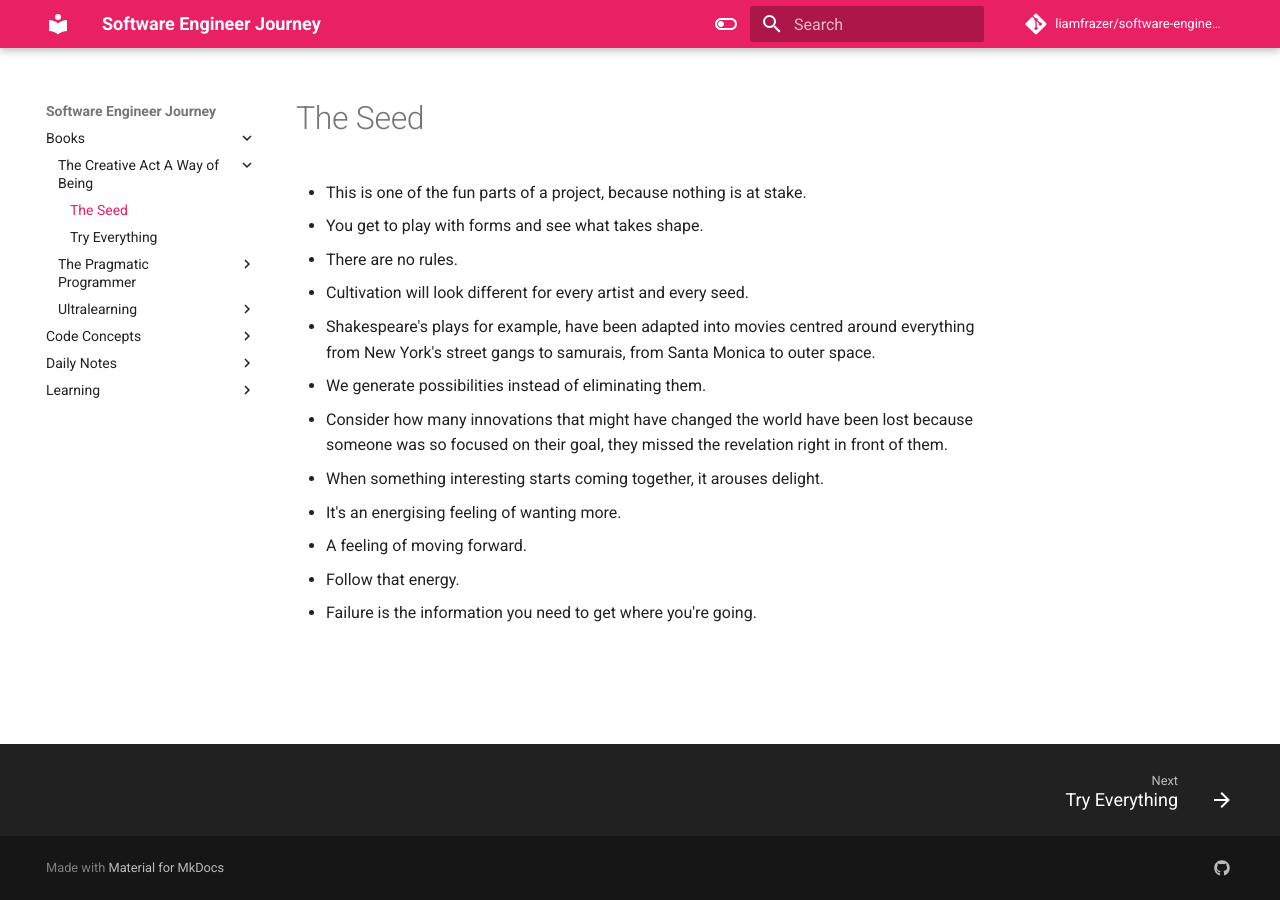
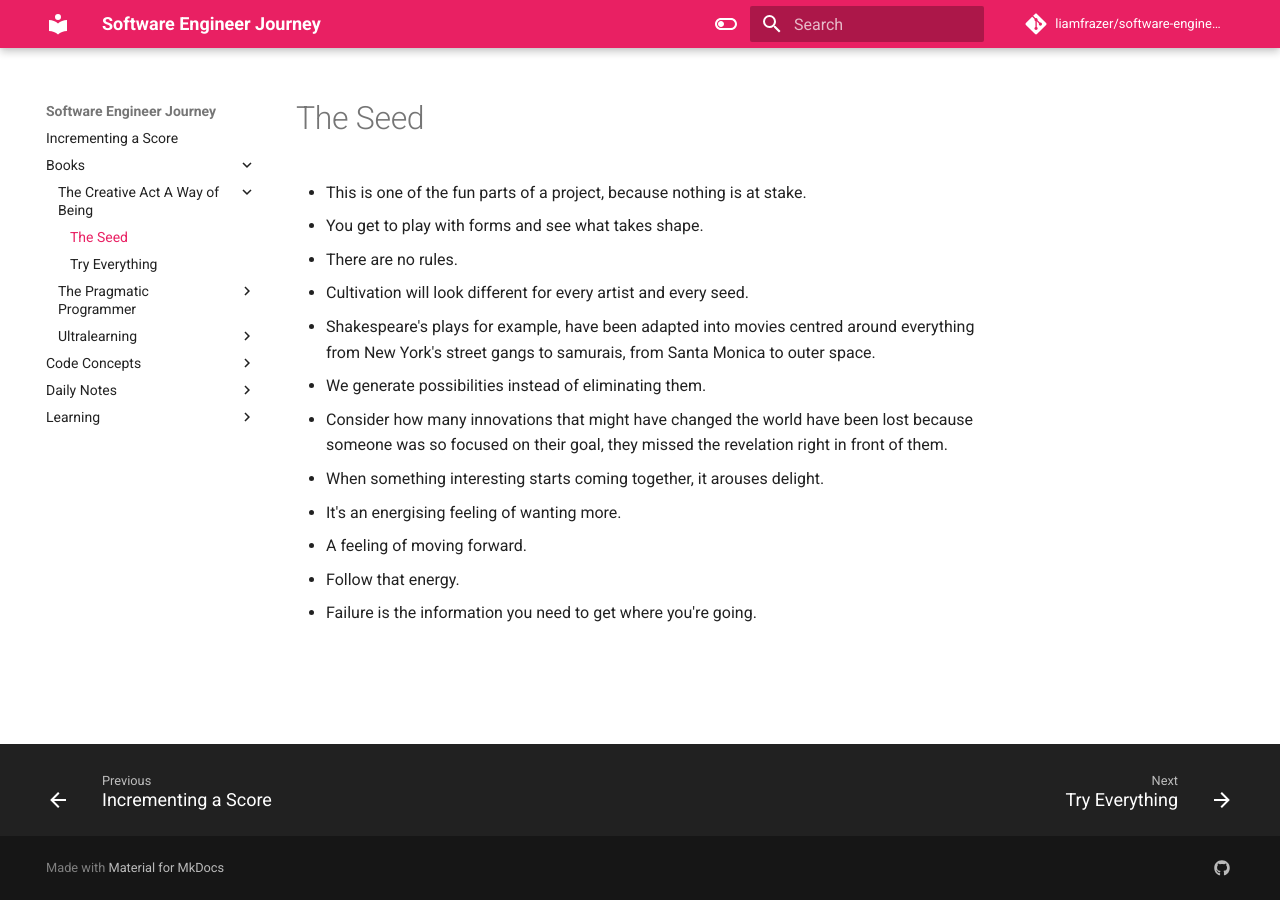
Before and after one commit to liamfrazer/software-engineer-journey, an MkDocs documentation site: the page built from docs/Books/The Creative Act - A Way of Being/The Seed.md, in a window 1280 px wide. Built offline with MkDocs 1.6.1 and Material for MkDocs 9.7.7, drawn with Linux system fonts in a browser that asks for light colours; comment, search, counter and statistics services are not loaded.

Commit message:
vault backup: 2024-01-22 20:35:30

```diff
--- /dev/null
+++ b/docs/Incrementing a Score.md
@@ -0,0 +1,5 @@
+---
+tags:
+  - csharp
+---
+# Incrementing a Score
```
Also changed, not shown: index.md (+1 -1 lines).
